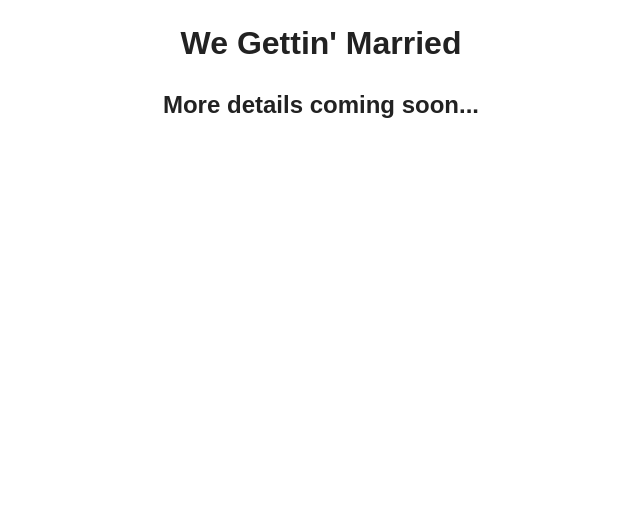
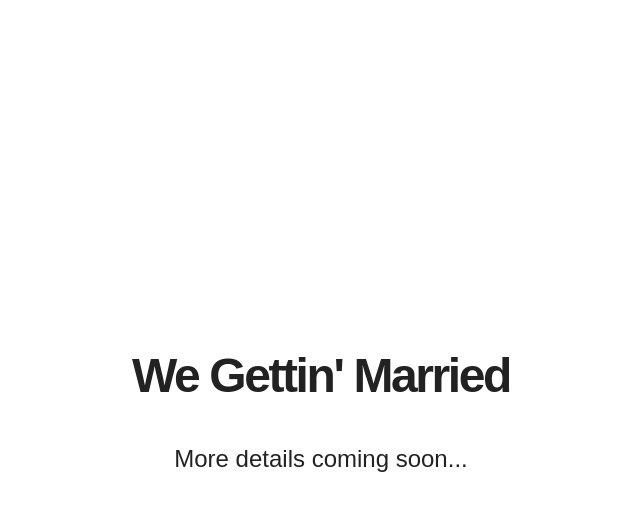
Before and after one commit to jordangarcia/sullivanlinnwedding.com, a plain HTML site: page index.html in a window 1280 px wide. Shown: the whole page, without its empty margins (319-959 px from the left). Drawn offline with Linux system fonts and the light colour scheme.

Commit message:
Styling the coming soon

```diff
--- a/css/main.css
+++ b/css/main.css
@@ -302,3 +302,21 @@ textarea {
         page-break-after: avoid;
     }
 }
+
+#main {
+  position: absolute;
+  top: 0;
+  left: 0;
+  bottom: 0;
+  right: 0;
+  margin: auto;
+  text-align: center;
+  height: 180px;
+}
+h1 {
+  font-size: 3em;
+  letter-spacing: -.05em;
+}
+h2 {
+  font-weight: 100;
+}
--- a/index.html
+++ b/index.html
@@ -17,7 +17,7 @@
             <p class="browsehappy">You are using an <strong>outdated</strong> browser. Please <a href="http://browsehappy.com/">upgrade your browser</a> to improve your experience.</p>
         <![endif]-->
 
-        <div style="text-align:center">
+        <div id="main">
           <h1>We Gettin' Married</h1>
           <h2>More details coming soon...</h2>
         </div>
```
